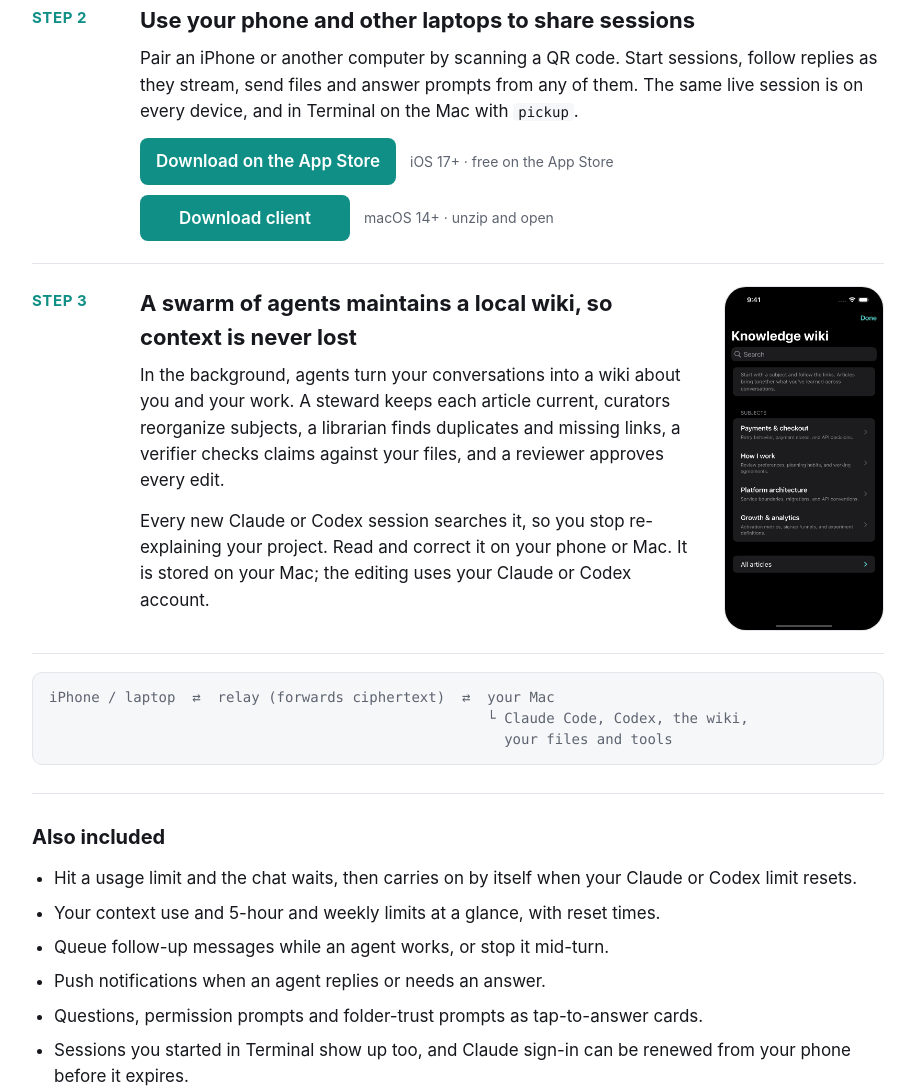
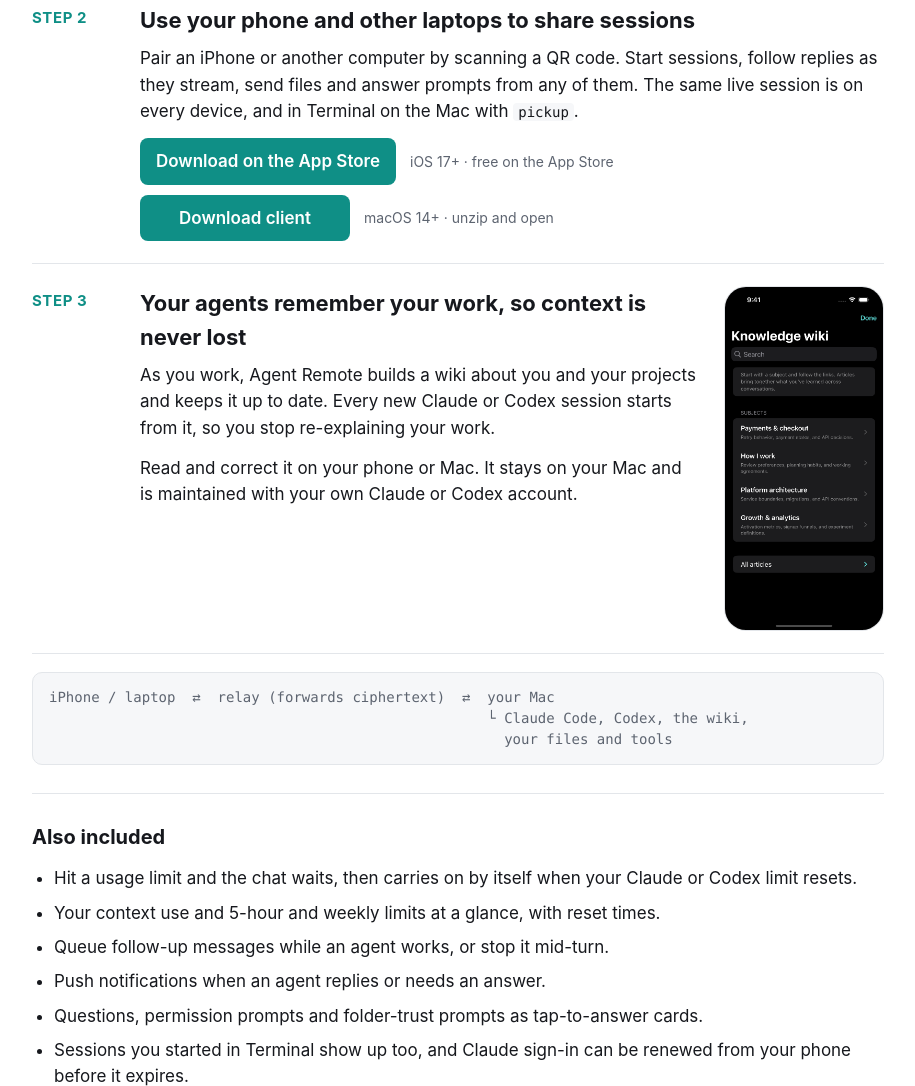
Before and after one commit to smatt989/agentremote-site, a plain HTML site: page index.html in a window 1280 px wide. Shown: the part 826-1912 px from the top of the page, without its empty margins (182-1097 px from the left). Drawn offline with Linux system fonts and the light colour scheme; no server answers.

Commit message:
Simpler wiki description

```diff
--- a/index.html
+++ b/index.html
@@ -49,9 +49,9 @@
         <div class="num">Step 3</div>
         <div class="body with-shot">
           <div>
-            <h2>A swarm of agents maintains a local wiki, so context is never lost</h2>
-            <p>In the background, agents turn your conversations into a wiki about you and your work. A steward keeps each article current, curators reorganize subjects, a librarian finds duplicates and missing links, a verifier checks claims against your files, and a reviewer approves every edit.</p>
-            <p>Every new Claude or Codex session searches it, so you stop re-explaining your project. Read and correct it on your phone or Mac. It is stored on your Mac; the editing uses your Claude or Codex account.</p>
+            <h2>Your agents remember your work, so context is never lost</h2>
+            <p>As you work, Agent Remote builds a wiki about you and your projects and keeps it up to date. Every new Claude or Codex session starts from it, so you stop re-explaining your work.</p>
+            <p>Read and correct it on your phone or Mac. It stays on your Mac and is maintained with your own Claude or Codex account.</p>
           </div>
           <img class="shot small" src="assets/screenshots/iphone-knowledge.png" alt="The knowledge wiki on iPhone" width="402" height="874">
         </div>
```
